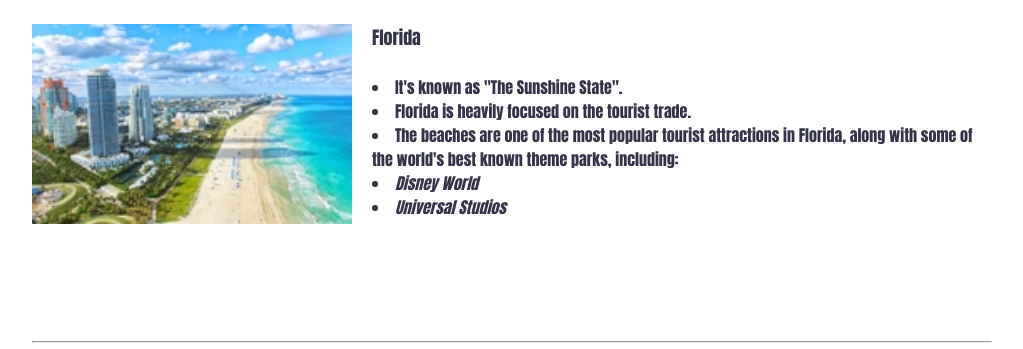
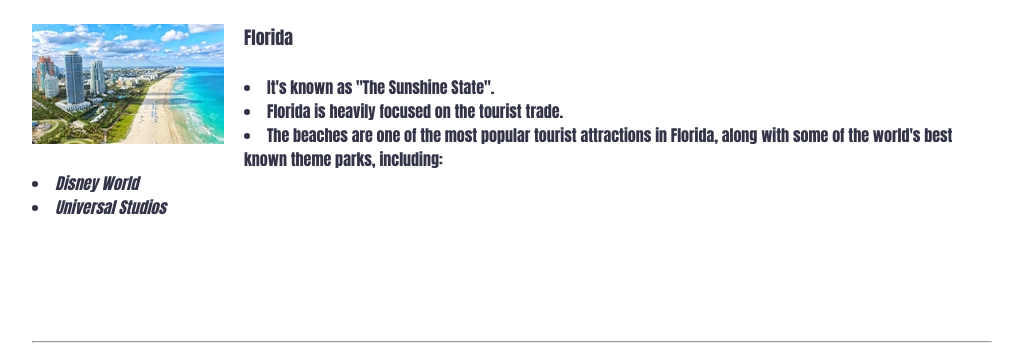
Before and after one commit to fistozvoti/basic_websites, a plain HTML site: page my-webpage-grid.html in a window 1280 px wide. Shown: the part 451-800 px from the top of the page, without its empty margins (128-1151 px from the left). Drawn offline with Linux system fonts and the light colour scheme.

Commit message:
another update

```diff
--- a/my-webpage-grid.html
+++ b/my-webpage-grid.html
@@ -20,7 +20,7 @@
         <div class="row">
         <div class="left">
             <h2>Which City?</h2>
-            <img src="Florida.jpg" style="float: left; margin-right: 20px; margin-bottom: 5px; width: 33.33%">
+            <img src="Florida.jpg" style="float: left; margin-right: 20px; margin-bottom: 5px">
             <p>
             <h4>Florida</h4>
             <li>It's known as "The Sunshine State".</li>
```
Also changed, not shown: my-webpage.html (+1 -1 lines).
